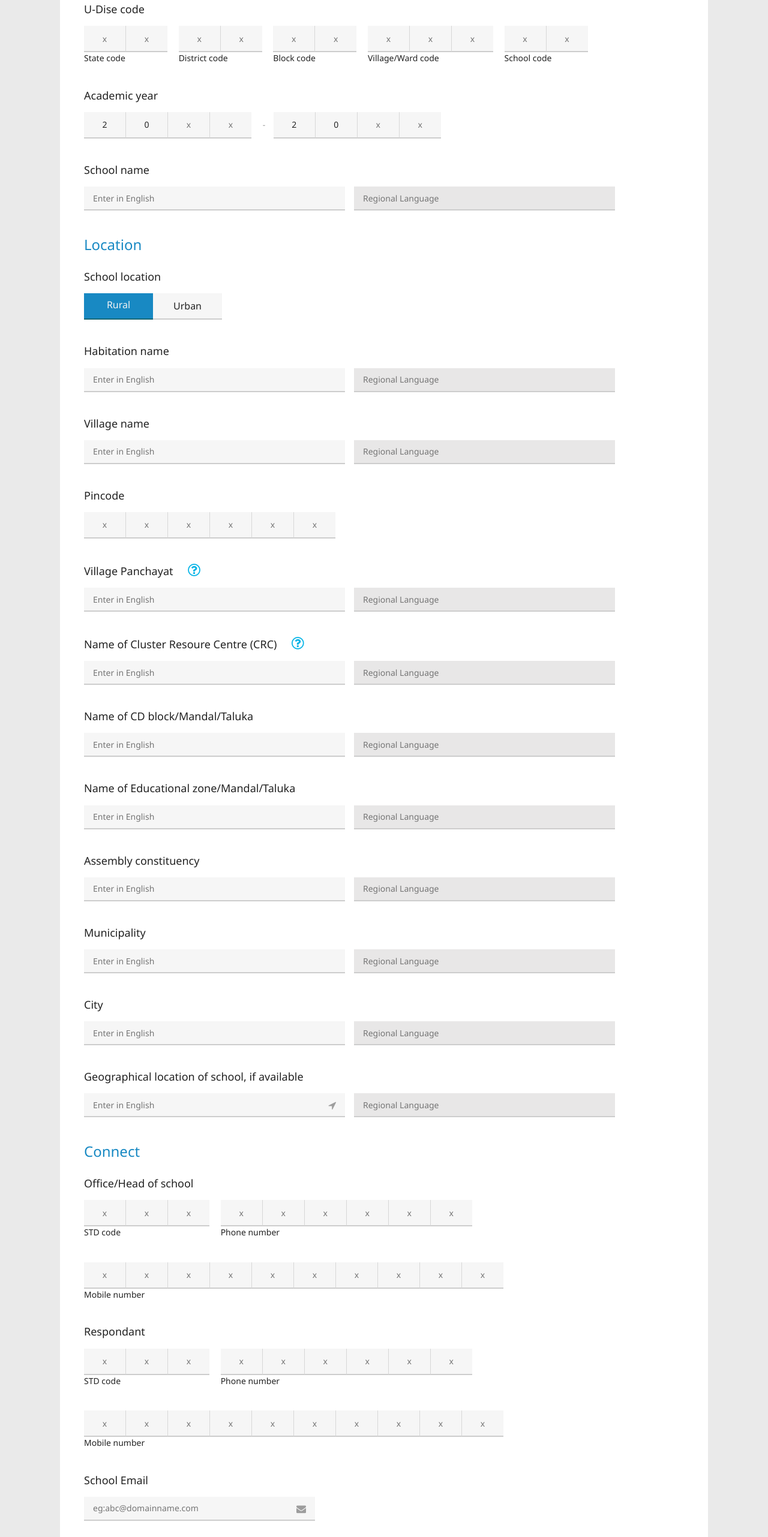
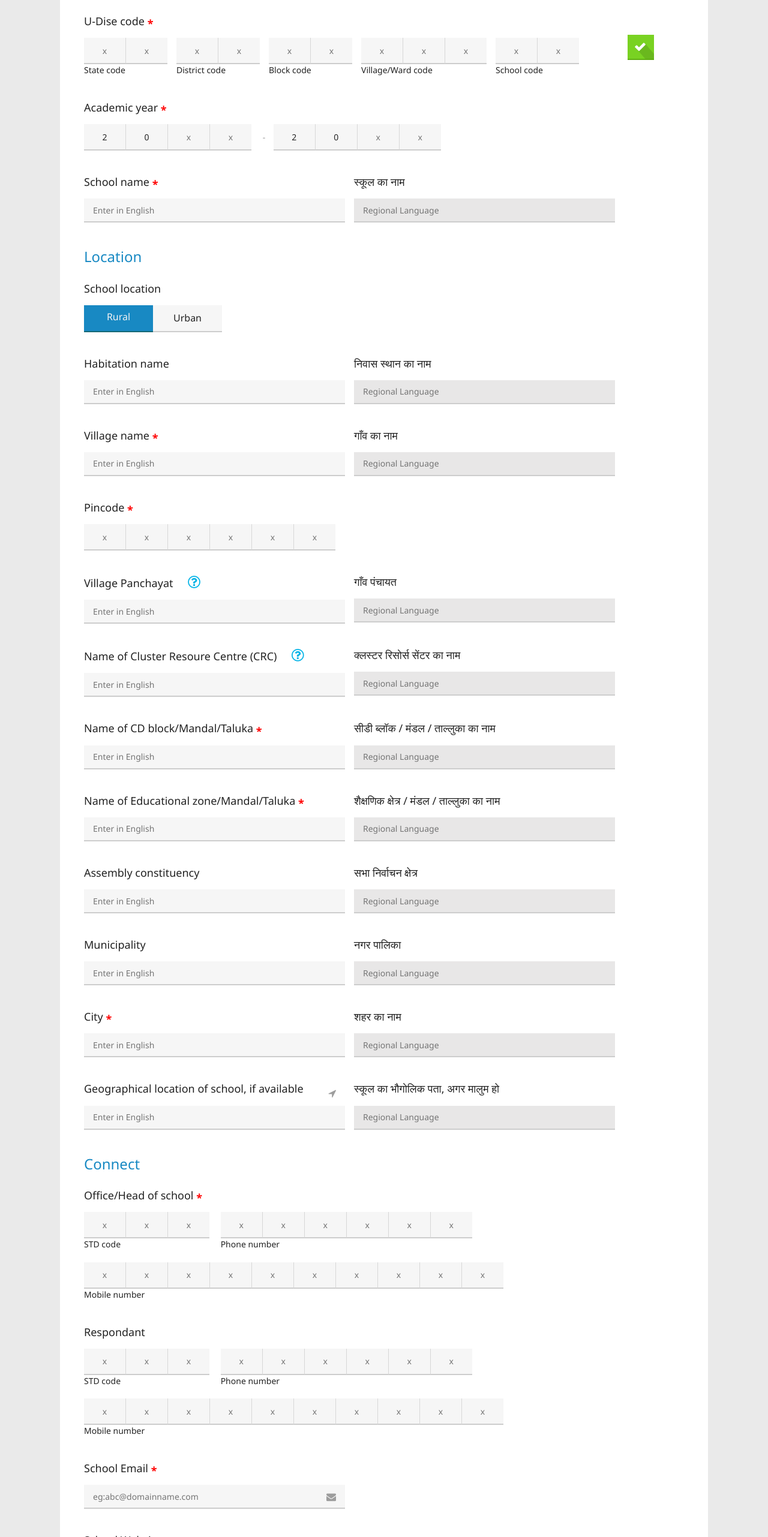
Before and after one commit to rajkaushik05/asmita-Hifi, a plain HTML site: page index.html in a window 1280 px wide. Shown: the part 237-2800 px from the top of the page at 60% size. Drawn offline with Linux system fonts and the light colour scheme.

Commit message:
add reginal language label and functionality, error message and icon

```diff
--- a/css/style.css
+++ b/css/style.css
@@ -98,7 +98,6 @@ body {
 
 .top-header {
     width: 100%;
-    height: 70px;
     position: relative;
     background: #fff;
     top: 0;
@@ -131,6 +130,7 @@ body {
 .language-picker {
     color: #1889c3;
     margin: 25px 0;
+    width: 90px;
 }
 
 .language-picker a {
@@ -189,6 +189,16 @@ body {
     margin-right: 15px;
 }
 
+.u-dise-code {
+    padding-right: 100px;
+    justify-content: flex-start;
+    flex-wrap: wrap;
+}
+
+.u-dise-code > label {
+    width: 100%;
+}
+
 .input-wrapper {
     margin-bottom: 40px;
 }
@@ -226,8 +236,9 @@ body {
 
 .input-text {
     position: relative;
-    width: 100%;
+    width: calc(8.33333%*6 - 15px);
     margin-right: 15px;
+    box-sizing: border-box;
 }
 
 .input-code-wrapper span {
@@ -274,6 +285,19 @@ input[type=number] {
 .inner-form-wrapper input[type=text]:focus {
     outline: 0;
     border-bottom-color: #1889c3;
+    transition: 0.3s linear;
+    transition-property: border-bottom;
+}
+
+.form-control {
+    height: 40px;
+    background: #f6f6f6;
+    border: 0;
+    border-bottom: 2px solid #cdcdcd;
+    width: 100%;
+    padding: 0 15px;
+    font-size: 14px;
+    box-sizing: border-box;
     transition: 0.3s linear;
     transition-property: border-bottom;
 }
@@ -563,7 +587,46 @@ input.geo {
 
 .school-particular-page .row {
     padding-right: 100px;
+    position: relative;
+    flex-wrap: wrap;
+    -webkit-flex-wrap: wrap;
 }
+
+.row .field-status-icon {
+    position: absolute;
+    top: 35px;
+    right: 50px;
+}
+
+.field-error {
+    color: red;
+    margin-bottom: 0;
+    width: 100%;
+    display: none;
+}
+
+label .star {
+    color: red;
+    vertical-align: middle;
+    display: inline-block;
+    height: 20px;
+    font-weight: bold;
+}
+
+.success-icon {
+    background: url('../images/yes.png') center center no-repeat;
+    width: 45px;
+    height: 42px;
+    display: inline-block;
+}
+
+.error-icon {
+    background: url('../images/no.png') center center no-repeat;
+    width: 45px;
+    height: 42px;
+    display: inline-block;
+}
+
 
 .action {
     margin-top: 70px;
@@ -601,3 +664,7 @@ input.geo {
 .action .btn-primary .next-icon {
     margin-left: 50px;
 }
+
+.contact-numbers .mobile-number {
+    margin-top: 20px;
+}
--- a/index.html
+++ b/index.html
@@ -40,7 +40,7 @@
         <div class="progress-block">
           <ul class="progressbar">
             <!-- Need to toggle classes (progress-started, progress-completed) -->
-            <li class="progress-completed">
+            <li class="progress-completed" id="schoolParticularProgress">
               <span class="circle start"><i class="sub-text">School Details</i></span>
               <span class="progress-start" style="width: 100%"></span>
             </li>
@@ -60,8 +60,8 @@
       <div class="form-wrapper">
         <div class="inner-form-wrapper">
           <form action="" method="POST" id="school_particular">
-            <div class="input-wrapper">
-              <label class="input-title">U-Dise code</label>
+            <div class="input-wrapper row u-dise-code">
+              <label class="input-title">U-Dise code <span class="star">*</span></label>
               <div class="input-code-wrapper">
                 <div class="input-code">
                   <input type="number" name="state-code" maxlength="1" placeholder="x">
@@ -98,13 +98,12 @@
                 </div>
                 <span>School code</span>
               </div>
-              <!-- <div class="validate">
-                <span class="correct"><img src="images/tick.png"></span>
-                <span class="wrong"><img src="images/cross.png"></span>
-                </div> -->
+              <!-- toggle success-icon and error-icon -->
+              <span class="field-status-icon success-icon"></span>
+              <p class="field-error">Please enter valid input</p>
             </div>
             <div class="input-wrapper">
-              <label class="input-title">Academic year</label>
+              <label class="input-title">Academic year <span class="star">*</span></label>
               <div class="input-code-wrapper">
                 <div class="input-code">
                   <input type="number" name="starting-year" maxlength="1" value="2" disabled>
@@ -122,16 +121,19 @@
                   <input type="number" name="ending-year" maxlength="1" placeholder="x">
                 </div>
               </div>
+              <p class="field-error">Please enter valid input</p>
             </div>
             <div class="input-wrapper">
-              <label class="input-title">School name</label>
               <div class="row">
                 <div class="input-text">
+                  <label class="input-title">School name <span class="star">*</span></label>
                   <input type="text" id="schoolNameText" data-lang="language-convert" placeholder="Enter in English" >
                 </div>
                 <div class="input-text">
+                  <label class="input-title" data-lang="label-language-convert">skool kaa naam</label>
                   <input type="text" id="schoolNameTextRegional" class="disabled-input" placeholder="Regional Language" >
                 </div>
+                <p class="field-error">Please enter school name</p>
               </div>
             </div>
             <!-- Location -->
@@ -149,29 +151,32 @@
                 </div>
               </div>
               <div class="input-wrapper">
-                <label class="input-title">Habitation name</label>
                 <div class="row">
                   <div class="input-text">
+                    <label class="input-title">Habitation name</label>
                     <input type="text" id="habitationNameText" data-lang="language-convert" placeholder="Enter in English">
                   </div>
                   <div class="input-text">
+                    <label class="input-title" data-lang="label-language-convert">nivaas  sthaan kaa naam</label>
                     <input type="text" id="habitationNameTextRegional" class="disabled-input" placeholder="Regional Language">
                   </div>
                 </div>
               </div>
               <div class="input-wrapper">
-                <label class="input-title">Village name</label>
                 <div class="row">
                   <div class="input-text">
+                    <label class="input-title">Village name <span class="star">*</span></label>
                     <input type="text" id="villageNameText" data-lang="language-convert" placeholder="Enter in English">
                   </div>
                   <div class="input-text">
+                    <label class="input-title" data-lang="label-language-convert">gaaM~v kaa naam</label>
                     <input type="text" id="villageNameTextRegional" class="disabled-input" placeholder="Regional Language">
                   </div>
+                  <p class="field-error">Please enter village name</p>
                 </div>
               </div>
               <div class="input-wrapper">
-                <label class="input-title">Pincode</label>
+                <label class="input-title">Pincode <span class="star">*</span></label>
                 <div class="input-code-wrapper">
                   <div class="input-code">
                     <input type="number" name="pincode" maxlength="1" placeholder="x">
@@ -182,8 +187,11 @@
                     <input type="number" name="pincode" maxlength="1" placeholder="x">
                   </div>
                 </div>
+                <p class="field-error">Please enter area pincode</p>
               </div>
               <div class="input-wrapper">
+                <div class="row">
+                  <div class="input-text">
                     <label class="input-title">
                       Village Panchayat
                       <div class="tooltip-help">
@@ -194,16 +202,17 @@
                         </span>
                       </div>
                     </label>
-                <div class="row">
-                  <div class="input-text">
                     <input type="text" id="villagePanchayatText" data-lang="language-convert" placeholder="Enter in English">
                   </div>
                   <div class="input-text">
+                    <label class="input-title" data-lang="label-language-convert">gaaM~v paMchaayat</label>
                     <input type="text" id="villagePanchayatTextRegional" class="disabled-input" placeholder="Regional Language">
                   </div>
                 </div>
               </div>
               <div class="input-wrapper">
+                <div class="row">
+                  <div class="input-text">
                     <label class="input-title">
                       Name of Cluster Resoure Centre (CRC)
                       <div class="tooltip-help">
@@ -214,78 +223,85 @@
                         </span>
                       </div>
                     </label>
-                <div class="row">
-                  <div class="input-text">
                     <input type="text" id="crcText" data-lang="language-convert" placeholder="Enter in English">
                   </div>
                   <div class="input-text">
+                    <label class="input-title" data-lang="label-language-convert">klasTar  risors seMTar kaa naam</label>
                     <input type="text" id="crcTextRegional" class="disabled-input" placeholder="Regional Language">
                   </div>
                 </div>
               </div>
               <div class="input-wrapper">
-                <label class="input-title">Name of CD block/Mandal/Taluka</label>
                 <div class="row">
                   <div class="input-text">
+                    <label class="input-title">Name of CD block/Mandal/Taluka <span class="star">*</span></label>
                     <input type="text" id="nameOfCDBolckText" data-lang="language-convert" placeholder="Enter in English">
                   </div>
                   <div class="input-text">
+                    <label class="input-title" data-lang="label-language-convert">seeDee blOk / maMDal / taallukaa kaa naam</label>
                     <input type="text" id="nameOfCDBolckTextRegional" class="disabled-input" placeholder="Regional Language">
                   </div>
+                  <p class="field-error">Please enter CD block / Mandal / Taluka</p>
                 </div>
               </div>
               <div class="input-wrapper">
-                <label class="input-title">Name of Educational zone/Mandal/Taluka</label>
                 <div class="row">
                   <div class="input-text">
+                    <label class="input-title">Name of Educational zone/Mandal/Taluka <span class="star">*</span></label>
                     <input type="text" id="eductionalZoneText" data-lang="language-convert" placeholder="Enter in English">
                   </div>
                   <div class="input-text">
+                    <label class="input-title" data-lang="label-language-convert">shaikShaNik kShetr / maMDal / taallukaa kaa naam</label>
                     <input type="text" id="eductionalZoneTextRegional" class="disabled-input" placeholder="Regional Language">
                   </div>
                 </div>
               </div>
               <div class="input-wrapper">
-                <label class="input-title">Assembly constituency</label>
                 <div class="row">
                   <div class="input-text">
+                    <label class="input-title">Assembly constituency</label>
                     <input type="text" id="assemblyConstituencyText" data-lang="language-convert" placeholder="Enter in English">
                   </div>
                   <div class="input-text">
+                    <label class="input-title" data-lang="label-language-convert">sabhaa nirvaachan kShetr</label>
                     <input type="text" id="assemblyConstituencyTextRegional" class="disabled-input" placeholder="Regional Language">
                   </div>
                 </div>
               </div>
               <div class="input-wrapper">
-                <label class="input-title">Municipality</label>
                 <div class="row">
                   <div class="input-text">
+                    <label class="input-title">Municipality</label>
                     <input type="text" id="municipalityText" data-lang="language-convert"  placeholder="Enter in English">
                   </div>
                   <div class="input-text">
+                    <label class="input-title" data-lang="label-language-convert">nagar paalikaa</label>
                     <input type="text" id="municipalityTextRegional" class="disabled-input" placeholder="Regional Language">
                   </div>
                 </div>
               </div>
               <div class="input-wrapper">
-                <label class="input-title">City</label>
                 <div class="row">
                   <div class="input-text">
+                    <label class="input-title">City <span class="star">*</span></label>
                     <input type="text" id="cityText" data-lang="language-convert" placeholder="Enter in English">
                   </div>
                   <div class="input-text">
+                    <label class="input-title" data-lang="label-language-convert">shahar kaa naam</label>
                     <input type="text" id="cityTextRegional" class="disabled-input" placeholder="Regional Language">
                   </div>
+                  <p class="field-error">Please enter city name</p>
                 </div>
               </div>
               <div class="input-wrapper">
-                <label class="input-title">Geographical location of school, if available</label>
                 <div class="row">
                   <div class="input-text">
+                    <label class="input-title">Geographical location of school, if available</label>
                     <input type="text" id="geographicalText" data-lang="language-convert" placeholder="Enter in English">
                     <span class="fa fa-location-arrow input-icon"></span>
                   </div>
                   <div class="input-text">
+                    <label class="input-title" data-lang="label-language-convert">skool kaa bhaugolik pataa, agar maalum ho</label>
                     <input type="text" id="geographicalTextRegional" class="disabled-input" placeholder="Regional Language">
                   </div>
                 </div>
@@ -294,8 +310,8 @@
             <!-- Connect -->
             <section class="academic">
               <h3 class="section-title">Connect</h3>
-              <div class="input-wrapper">
-                <label class="input-title">Office/Head of school</label>
+              <div class="input-wrapper contact-numbers">
+                <label class="input-title">Office/Head of school <span class="star">*</span></label>
                 <div class="input-code-wrapper">
                   <div class="input-code">
                     <input type="number" name="std-code" maxlength="1" placeholder="x">
@@ -315,9 +331,7 @@
                   </div>
                   <span>Phone number</span>
                 </div>
-              </div>
-              <div class="input-wrapper">
-                <div class="input-code-wrapper">
+                <div class="input-code-wrapper mobile-number">
                   <div class="input-code">
                     <input type="number" name="mobile-num" maxlength="1" placeholder="x">
                     <input type="number" name="mobile-num" maxlength="1" placeholder="x">
@@ -332,8 +346,10 @@
                   </div>
                   <span>Mobile number</span>
                 </div>
+                <p class="field-error">Please enter valid phone and mobile number</p>
               </div>
-              <div class="input-wrapper">
+
+              <div class="input-wrapper contact-numbers">
                 <label class="input-title">Respondant</label>
                 <div class="input-code-wrapper">
                   <div class="input-code">
@@ -354,9 +370,7 @@
                   </div>
                   <span>Phone number</span>
                 </div>
-              </div>
-              <div class="input-wrapper">
-                <div class="input-code-wrapper">
+                <div class="input-code-wrapper mobile-number">
                   <div class="input-code">
                     <input type="number" name="mobile-num" maxlength="1" placeholder="x">
                     <input type="number" name="mobile-num" maxlength="1" placeholder="x">
@@ -371,23 +385,27 @@
                   </div>
                   <span>Mobile number</span>
                 </div>
+                <p class="field-error">Please enter valid phone and mobile number</p>
               </div>
+
               <div class="input-wrapper">
-                <label class="input-title">School Email</label>
-                <div class="row col-6">
+                <label class="input-title">School Email <span class="star">*</span></label>
+                <div class="row">
                   <div class="input-text">
-                    <input type="text" name="school-mail" placeholder="eg:abc@domainname.com">
+                    <input type="email" class="form-control" name="school-mail" placeholder="eg:abc@domainname.com">
                     <span class="fa fa-envelope input-icon"></span>
                   </div>
+                  <p class="field-error">Please enter valid email ID</p>
                 </div>
               </div>
               <div class="input-wrapper">
-                <label class="input-title">School Website</label>
-                <div class="row col-6">
+                <label class="input-title">School Website <span class="star">*</span></label>
+                <div class="row">
                   <div class="input-text">
                     <input type="text" name="school-website" placeholder="eg:www.schoolname.com">
                     <span class="fa fa-globe input-icon"></span>
                   </div>
+                  <p class="field-error">Please enter valid email ID</p>
                 </div>
               </div>
             </section>
--- a/js/custom.js
+++ b/js/custom.js
@@ -1,22 +1,10 @@
-// Toggle hide/show language
-$("#toggle").click(function(){
-    $("#more-lang").slideToggle();
-    $("#toggle").css("content", "\f106");
-});
-
-
-// Toggle active class in languages
-$('.languages li a').click(function(e) {
-    e.preventDefault(); //prevent the link from being followed
-    $('.languages li a').removeClass('active');
-    $(this).addClass('active');
-});
-
 $(document).ready(function(){
 
-    /* English to Regional language translation */
+/* START English to Regional language translation */
     var regionalLanguage = "hindi";
     pramukhIME.addLanguage(PramukhIndic, regionalLanguage);
+
+    // list of element enable write regional language
     pramukhIME.enable('schoolNameTextRegional');
     pramukhIME.enable('habitationNameTextRegional');
     pramukhIME.enable('villageNameTextRegional');
@@ -29,12 +17,24 @@ $(document).ready(function(){
     pramukhIME.enable('cityTextRegional');
     pramukhIME.enable('geographicalTextRegional');
 
+    // function for traslate english to regional language
     $('input[data-lang="language-convert"]').on('keyup', function(){
         var InputString =  $(this).val();
         var app = pramukhIME.convert(InputString, 'english', regionalLanguage);
         $(this).parent().siblings().find('input').val(app);
     });
 
+    // label convert in regional language
+    var labelArray = $('label[data-lang]');
+    for(var i=0; i<labelArray.length; i++){
+        var InputString = labelArray[i].innerHTML;
+        var app = pramukhIME.convert(InputString, 'english', regionalLanguage);
+        labelArray[i].innerHTML = app;
+    }
+
+
+
+/* END English to Regional language translation */
 
     /* input single numeric value */
     $('.input-code input').on('keyup', function(){
@@ -44,32 +44,19 @@ $(document).ready(function(){
             $(this).next().focus();
         }
     });
-});
+
+    // Toggle hide/show language
+    $("#toggle").click(function(){
+        $("#more-lang").slideToggle();
+        $("#toggle").css("content", "\f106");
+    });
+
+    // Toggle active class in languages
+    $('.languages li a').click(function(e) {
+        e.preventDefault(); //prevent the link from being followed
+        $('.languages li a').removeClass('active');
+        $(this).addClass('active');
+    });
 
 
-
-/*$('input,textarea').focus(function() {
-        $(this).data('placeholder', $(this).attr('placeholder'))
-            .attr('placeholder', '');
-    }).blur(function() {
-        $(this).attr('placeholder', $(this).data('placeholder'));
-    });
-
-    var container = document.getElementsByClassName("input-code")[0];
-    container.onkeyup = function(e) {
-        var target = e.srcElement;
-        var maxLength = parseInt(target.attributes["maxlength"].value, 10);
-        var myLength = target.value.length;
-        if (myLength >= maxLength) {
-            var next = target;
-            while (next = next.nextElementSibling) {
-                if (next == null)
-                    break;
-                if (next.tagName.toLowerCase() == "input") {
-                    next.focus();
-                    break;
-                }
-            }
-        }
-    }
-*/
+});
```
Also changed, not shown: css/media.css (+25 -8 lines). Lines whose indentation alone changed are shown as unchanged.
